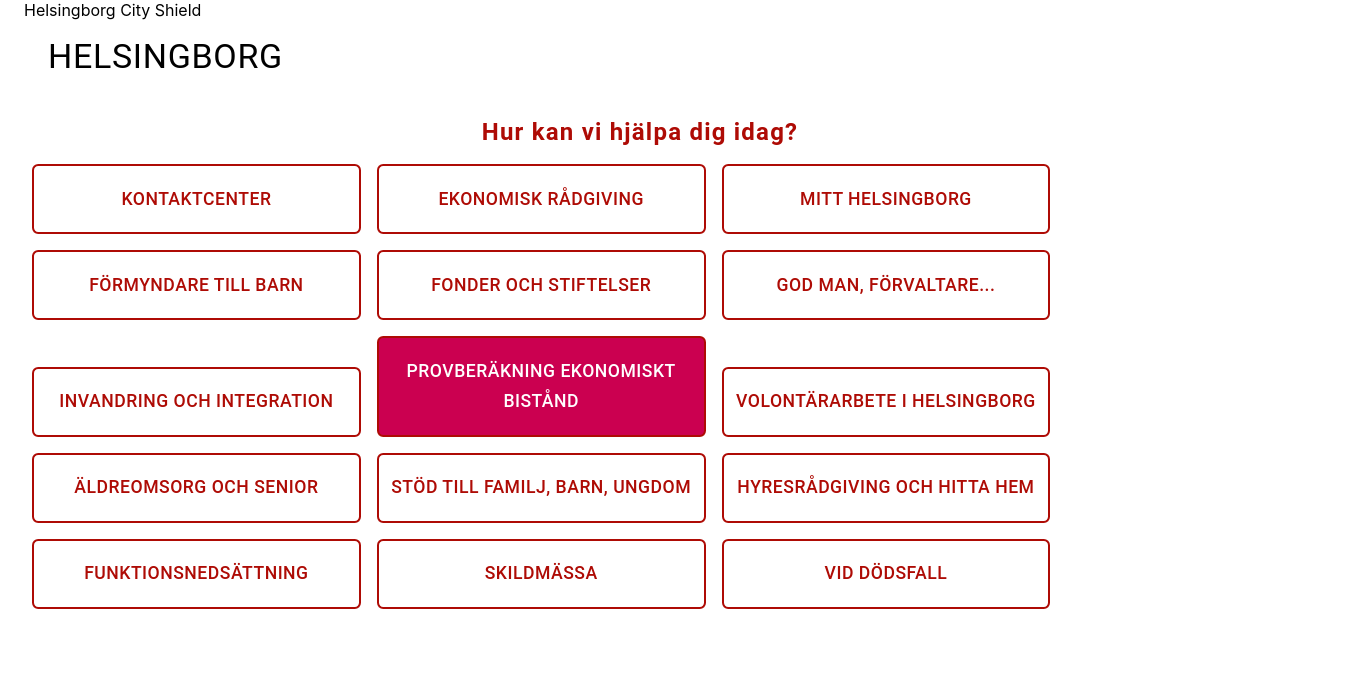
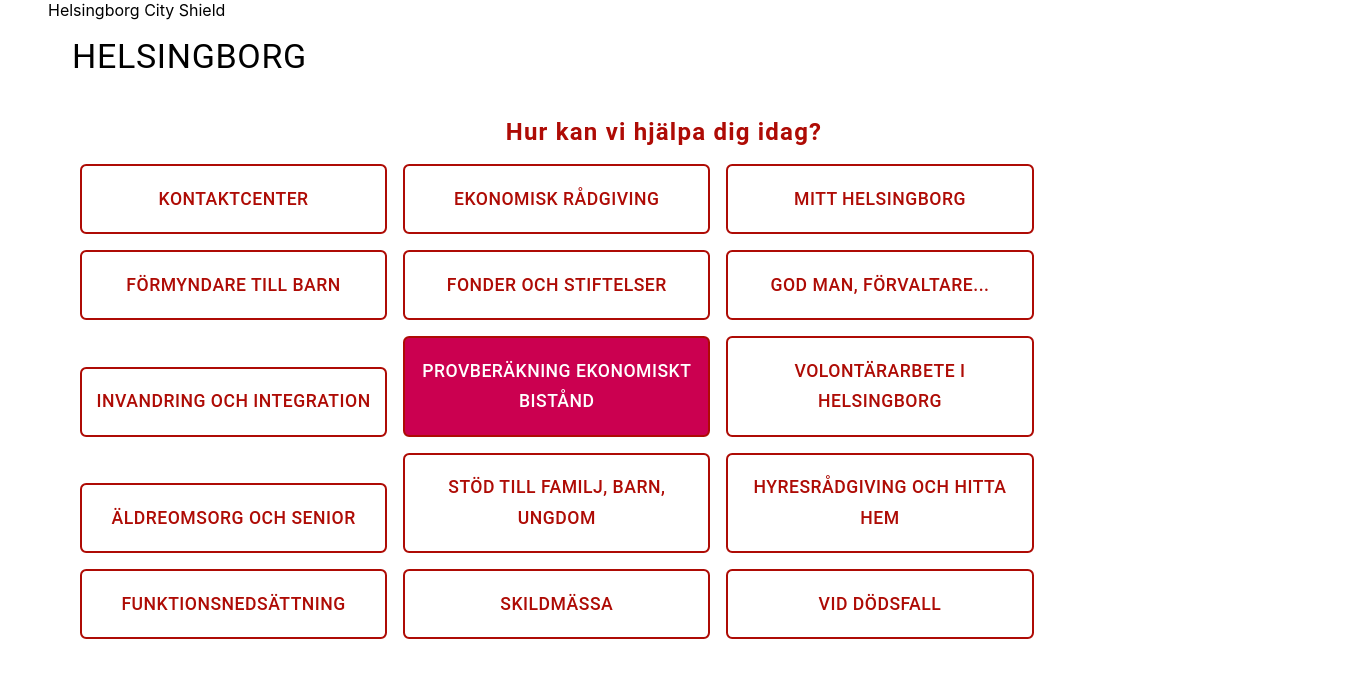
Before and after one commit to Hirschbaum/socialbidrag, a React (Create React App) app: page / in a window 1280 px wide. Shown: the top 678 px of the page, 1352 px wide, since content can reach past the window. Built offline with nearby package versions, Linux system fonts and the light colour scheme.

Commit message:
fixed label and divs in Nav according to Material UI

```diff
--- a/src/App.js
+++ b/src/App.js
@@ -1,12 +1,17 @@
 import React from "react";
 import { useState } from "react";
+import { Container } from "@material-ui/core";
 import Home from "./Home";
-import Info from "./Info";
+import Nav from "./Nav";
 
 function App() {
   const [apiOn, setApiOn] = useState(false);
 
-  return <>{apiOn ? <Info /> : <Home setApiOn={setApiOn} apiOn={apiOn} />}</>;
+  return (
+    <Container>
+      {apiOn ? <Nav /> : <Home setApiOn={setApiOn} apiOn={apiOn} />}
+    </Container>
+  );
 }
 
 export default App;
--- a/src/Home.js
+++ b/src/Home.js
@@ -10,69 +10,70 @@
   };
 
   return (
-    <Container className={style.home_container}>
+    <Container className={style.home_container} component="div">
       Helsingborg City Shield
-      <Container className={style.headLine}>
-        <Typography variant="h4" className={style.hbg}>
+      <Container className={style.headLine} component="div">
+        <Typography variant="h4" className={style.hbg} component="h3">
           HELSINGBORG
         </Typography>
       </Container>
-      <main>
-        <Typography variant="h5" className={style.question}>
+      <Container component="div">
+        <Typography variant="h5" className={style.question} component="h4">
           Hur kan vi hjälpa dig idag?
         </Typography>
-        <Box className={style.home_box}>
-          <Typography variant="button" className={style.btn}>
+        <Box className={style.home_box} component="div">
+          <Typography variant="button" className={style.btn} component="button">
             Kontaktcenter
           </Typography>
-          <Typography variant="button" className={style.btn}>
+          <Typography variant="button" className={style.btn} component="button">
             ekonomisk rådgiving
           </Typography>
-          <Typography variant="button" className={style.btn}>
+          <Typography variant="button" className={style.btn} component="button">
             Mitt Helsingborg
           </Typography>
-          <Typography variant="button" className={style.btn}>
+          <Typography variant="button" className={style.btn} component="button">
             förmyndare till barn
           </Typography>
-          <Typography variant="button" className={style.btn}>
+          <Typography variant="button" className={style.btn} component="button">
             fonder och stiftelser
           </Typography>
-          <Typography variant="button" className={style.btn}>
+          <Typography variant="button" className={style.btn} component="button">
             god man, förvaltare...
           </Typography>
-          <Typography variant="button" className={style.btn}>
+          <Typography variant="button" className={style.btn} component="button">
             invandring och integration
           </Typography>
           <Typography
             variant="button"
             className={style.btn_main}
+            component="button"
             onClick={() => handleApi()}
           >
             provberäkning ekonomiskt bistånd
           </Typography>
-          <Typography variant="button" className={style.btn}>
+          <Typography variant="button" className={style.btn} component="button">
             volontärarbete i Helsingborg
           </Typography>
-          <Typography variant="button" className={style.btn}>
+          <Typography variant="button" className={style.btn} component="button">
             äldreomsorg och senior
           </Typography>
-          <Typography variant="button" className={style.btn}>
+          <Typography variant="button" className={style.btn} component="button">
             stöd till familj, barn, ungdom
           </Typography>
-          <Typography variant="button" className={style.btn}>
+          <Typography variant="button" className={style.btn} component="button">
             hyresrådgiving och hitta hem
           </Typography>
-          <Typography variant="button" className={style.btn}>
+          <Typography variant="button" className={style.btn} component="button">
             funktionsnedsättning
           </Typography>
-          <Typography variant="button" className={style.btn}>
+          <Typography variant="button" className={style.btn} component="button">
             skildmässa
           </Typography>
-          <Typography variant="button" className={style.btn}>
+          <Typography variant="button" className={style.btn} component="button">
             vid dödsfall
           </Typography>
         </Box>
-      </main>
+      </Container>
     </Container>
   );
 }
--- a/src/Info.js
+++ b/src/Info.js
@@ -1,7 +1,6 @@
 import React from "react";
 import { Box, Container, Typography } from "@material-ui/core";
 import { InfoStyle } from "./Styles";
-import Nav from "./Nav";
 
 // -----IF YOU UPDATE numbers, riksnormen: -----------------------------------------------------------
 //------------- Change the date (DD. month YYYY) in the text below, when riksnormen have been updated.
@@ -12,29 +11,32 @@
 
   return (
     <Container className={style.info_container}>
-      <Nav />
       <Box className={style.info_box}>
-        <Typography variant="body1" className={style.info_title}>
+        <Typography className={style.info_title} variant="h4">
           Så fungerar provberäkningen av ekonomiskt bistånd
         </Typography>
-        <Typography variant="body1" className={style.info_text}>
+
+        <Typography className={style.info_text} variant="body1">
           Du kan ansöka ekonomiskt bistånd, som ibland kallas socialbidrag eller
           försörjningstöd, om du saknar eller inte har tillräckliga medel till
           din försörjning.
         </Typography>
+
         <Typography
+          className={(style.info_text, style.info_bold)}
           variant="body1"
-          className={(style.info_text, style.info_bold)}
         >
           Här kan du göra en mycket förenklad beräkning för att få reda på om
           din ekonomi ligger över eller under nivån på ekonomiskt bistånd. Dessa
           siffror gäller från den 1. januari 2020.
         </Typography>
-        <Typography variant="body1" className={style.info_text}>
+
+        <Typography className={style.info_text} variant="body1">
           Beräkningen bygger dels på riksnormen, dels på uppgifter som du själv
           matar in. Dina uppgifter sparas inte i systemet.
         </Typography>
-        <Typography variant="body1" className={style.info_text}>
+
+        <Typography className={style.info_text} variant="body1">
           Denna miniräknarens resultat bygger på en individuell bedömning. Om du
           till exempel har pengar på banken eller realiserbara tillgångar som
           aktier, påverkar det din rätt till ekonomiskt bistånd.
--- a/src/Nav.js
+++ b/src/Nav.js
@@ -1,10 +1,13 @@
 import React from "react";
 import { makeStyles } from "@material-ui/core/styles";
+import { Container } from "@material-ui/core";
 import Stepper from "@material-ui/core/Stepper";
 import Step from "@material-ui/core/Step";
 import StepLabel from "@material-ui/core/StepLabel";
 import Button from "@material-ui/core/Button";
 import Typography from "@material-ui/core/Typography";
+//importing each side of the API as a component:
+import Info from "./Info";
 import Viktig from "./Viktig";
 import { NavStyle } from "./Styles";
 
@@ -39,7 +42,7 @@
 function getStepContent(stepIndex) {
   switch (stepIndex) {
     case 0:
-      return "Info";
+      return <Info />;
     case 1:
       return <Viktig />;
     case 2:
@@ -78,7 +81,7 @@
   };
 
   return (
-    <div className={classes.root}>
+    <Container className={classes.root}>
       {/* steps in the stepper navigation on each API page: */}
       <Stepper activeStep={activeStep} alternativeLabel>
         {steps.map((label) => (
@@ -88,10 +91,10 @@
         ))}
       </Stepper>
 
-      <div>
-        <div>
+      <Container>
+        <Container>
           {activeStep === steps.length ? (
-            <div>
+            <Container>
               <Typography className={classes.instructions}>
                 All steps completed
               </Typography>
@@ -102,19 +105,23 @@
               >
                 Återställa
               </Button>
-            </div>
+            </Container>
           ) : (
-            <div>
-              <Typography className={classes.instructions}>
+            <Container>
+              <Typography
+                className={classes.instructions}
+                component="span"
+                variant="body2"
+              >
                 {getStepContent(activeStep)}
               </Typography>
-              <div>
+              <Container>
                 <Button
                   disabled={activeStep === 0}
                   onClick={handleBack}
                   className={style.back_button}
                 >
-                  Back
+                  Tillbaka
                 </Button>
                 <Button
                   variant="contained"
@@ -122,13 +129,13 @@
                   onClick={handleNext}
                   className={style.next_button}
                 >
-                  {activeStep === steps.length - 1 ? "Finish" : "Next"}
+                  {activeStep === steps.length - 1 ? "Finish" : "Nästa"}
                 </Button>
-              </div>
-            </div>
+              </Container>
+            </Container>
           )}
-        </div>
-      </div>
-    </div>
+        </Container>
+      </Container>
+    </Container>
   );
 }
--- a/src/Viktig.js
+++ b/src/Viktig.js
@@ -8,16 +8,16 @@
   return (
     <Container className={style.info_container}>
       <Box className={style.info_box}>
-        <Typography variant="h4" className={style.info_title}>
+        <Typography className={style.info_title} variant="h4">
           Denna provberäkning avgör inte om du får ekonomiskt bistånd.
         </Typography>
-        <Typography variant="body1" className={style.info_text}>
+        <Typography className={style.info_text} variant="body1">
           Denna applikation avgör inte om du har rätt till ekonomiskt bistånd.
           Eftersom provberäkningen inte tar hänsyn till alla faktorer som appen
           tar hänsyn till, kan resultatet blir annorlunda när du lämnar in en
           ansökan hos Socialtjänsten.
         </Typography>
-        <Typography variant="body1" className={style.info_text}>
+        <Typography className={style.info_text} variant="body1">
           För att veta om du kan få ekonomiskt bistånd måste du kontakta
           socialtjänsten i din kommun. Du har alltid rätt att ansöka om
           ekonomiskt bistånd och få din sak provad av Socialtjänsten.
```
